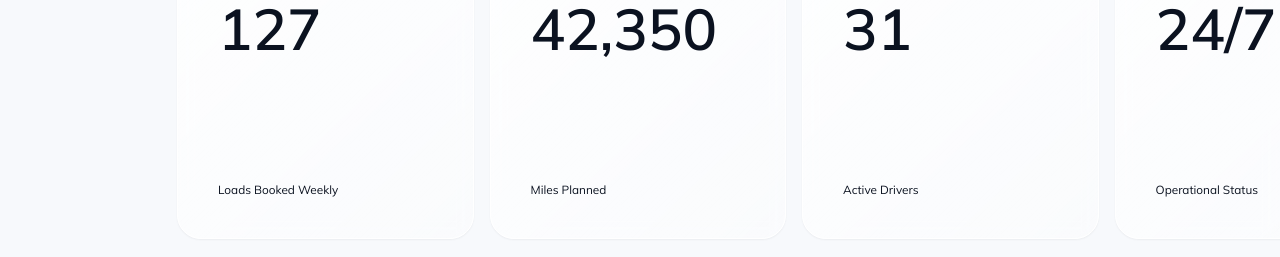
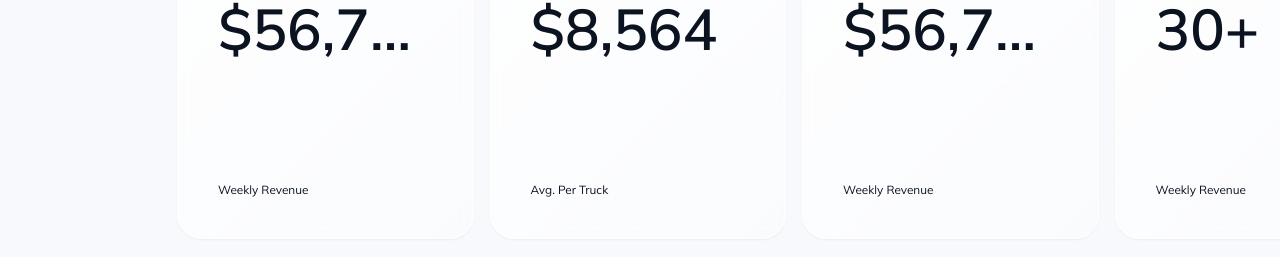
Before and after one commit to dmytro-webild/63d64b1b-bdad-4c60-81da-5a8d6c87b621, a React (Vite) app: page / in a window 1280 px wide. Shown: the part 4862-5119 px from the top of the page. Built offline with nearby package versions, Linux system fonts and the light colour scheme; a web font is replaced by a local one.

Commit message:
Update src/pages/HomePage.tsx

```diff
--- a/src/pages/HomePage.tsx
+++ b/src/pages/HomePage.tsx
@@ -172,20 +172,20 @@ export default function HomePage() {
       description="Real-time metrics showing our dispatch impact."
       metrics={[
         {
-          value: "127",
-          description: "Loads Booked Weekly",
+          value: "$56,794",
+          description: "Weekly Revenue",
         },
         {
-          value: "42,350",
-          description: "Miles Planned",
+          value: "$8,564",
+          description: "Avg. Per Truck",
         },
         {
-          value: "31",
-          description: "Active Drivers",
+          value: "$56,794 ",
+          description: "Weekly Revenue",
         },
         {
-          value: "24/7",
-          description: "Operational Status",
+          value: "30+",
+          description: "Weekly Revenue",
         },
       ]}
       textAnimation="slide-up"
```
